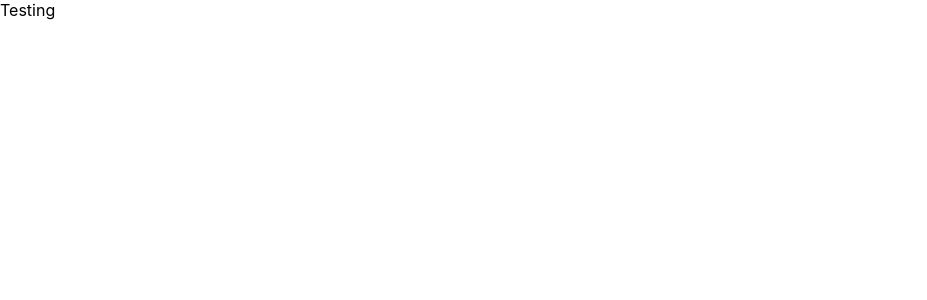
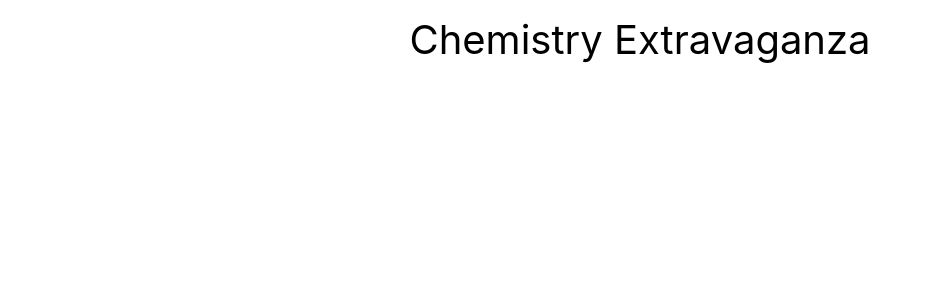
Before and after one commit to cerafinn/chem-christmas, a React (Create React App) app: page / in a window 1280 px wide. Shown: the top 300 px of the page, without its empty margins (0-927 px from the left). Built offline with nearby package versions, Linux system fonts and the light colour scheme.

Commit message:
set up App.js and Header component

```diff
--- a/src/App.js
+++ b/src/App.js
@@ -1,14 +1,38 @@
 import React, { useState } from 'react';
-import logo from './logo.svg';
 import './App.css';
 
-import About from './components/About';
+import Header from './components/Header';
 import Nav from './components/Nav';
+import Body from './components/Body';
+import Footer from './components/Footer';
 
 function App() {
+  const [sections] = useState([
+    { name: "home"},
+    { name: "about" },
+    { name: "profiles" },
+    { name: "gallery" },
+    { name: "contact" }
+  ]);
+
+  const [currentSection, setCurrentSection] = useState(sections[0]);
+
   return (
-    // Nav and introduction page for chem christmas extravaganza
-    <header>Testing</header>
+    <div>
+      <Header />
+      <Nav
+        sections={sections}
+        setCurrentSection={setCurrentSection}
+        currentSection={currentSection}
+    ></Nav>
+
+      <main>
+        <Body currentSection={currentSection}></Body>
+      </main>
+
+      <Footer />
+
+    </div>
   );
 }
 
--- a/src/components/Header/index.js
+++ b/src/components/Header/index.js
@@ -3,6 +3,7 @@ import React from 'react';
 function Header() {
   return (
     <header>
+      Chemistry Extravaganza
       {/* hero should introduce chem christmas and nav
       check if nav should be above or below */}
     </header>
--- a/src/index.css
+++ b/src/index.css
@@ -1,3 +1,10 @@
+:root {
+  --primary: ;
+  --secondary: ;
+  --tertiary: ;
+  --text: #414141;
+}
+
 body {
   margin: 0;
   font-family: -apple-system, BlinkMacSystemFont, 'Segoe UI', 'Roboto', 'Oxygen',
@@ -11,3 +18,10 @@ code {
   font-family: source-code-pro, Menlo, Monaco, Consolas, 'Courier New',
     monospace;
 }
+
+header {
+  text-align: center;
+  padding: 5px;
+  margin: 10px;
+  font-size: 40px;
+}
```
Also changed, not shown: package.json (+7 -1 lines), 1 other file (tests, documents, lock files or other folders).
